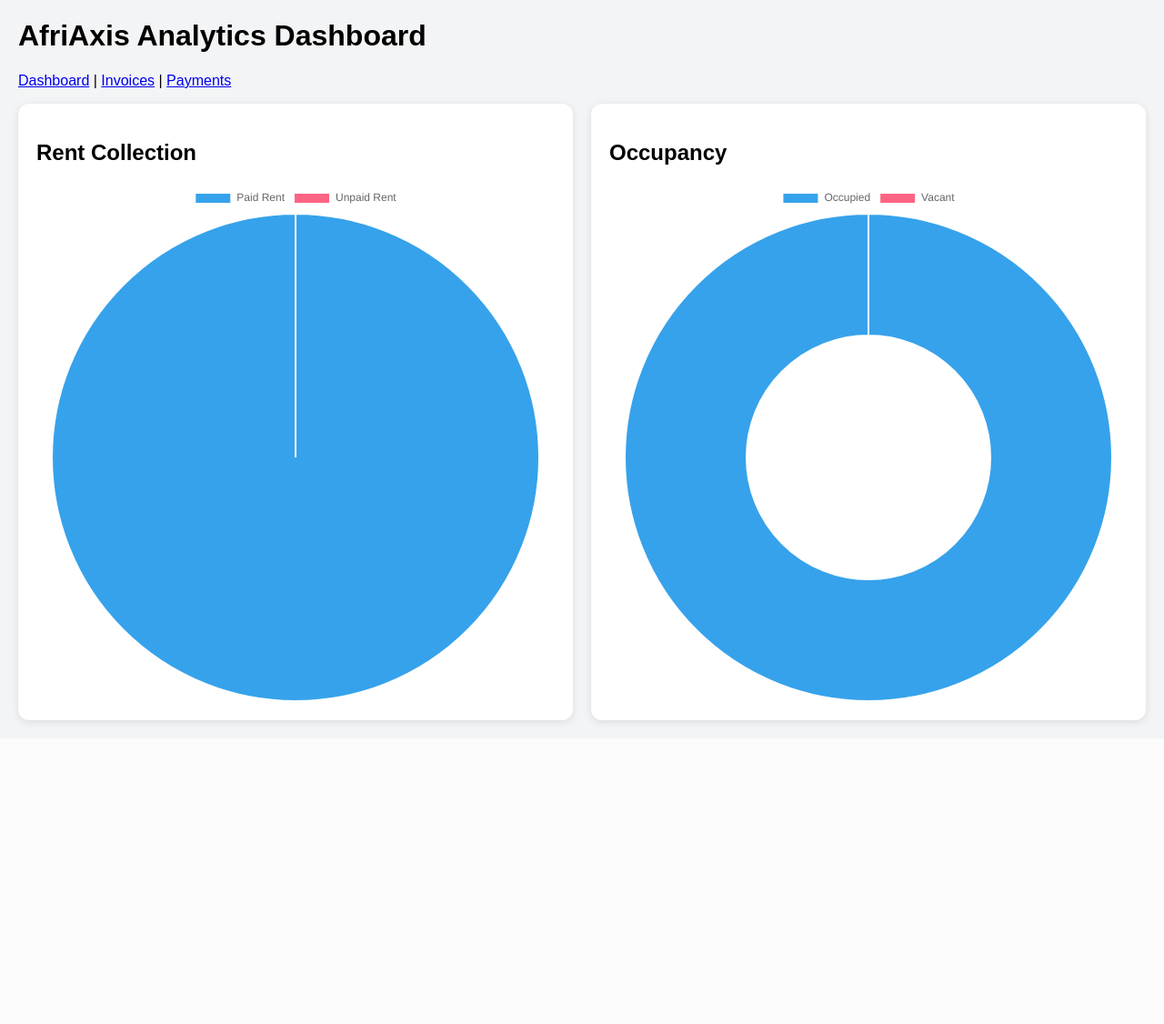
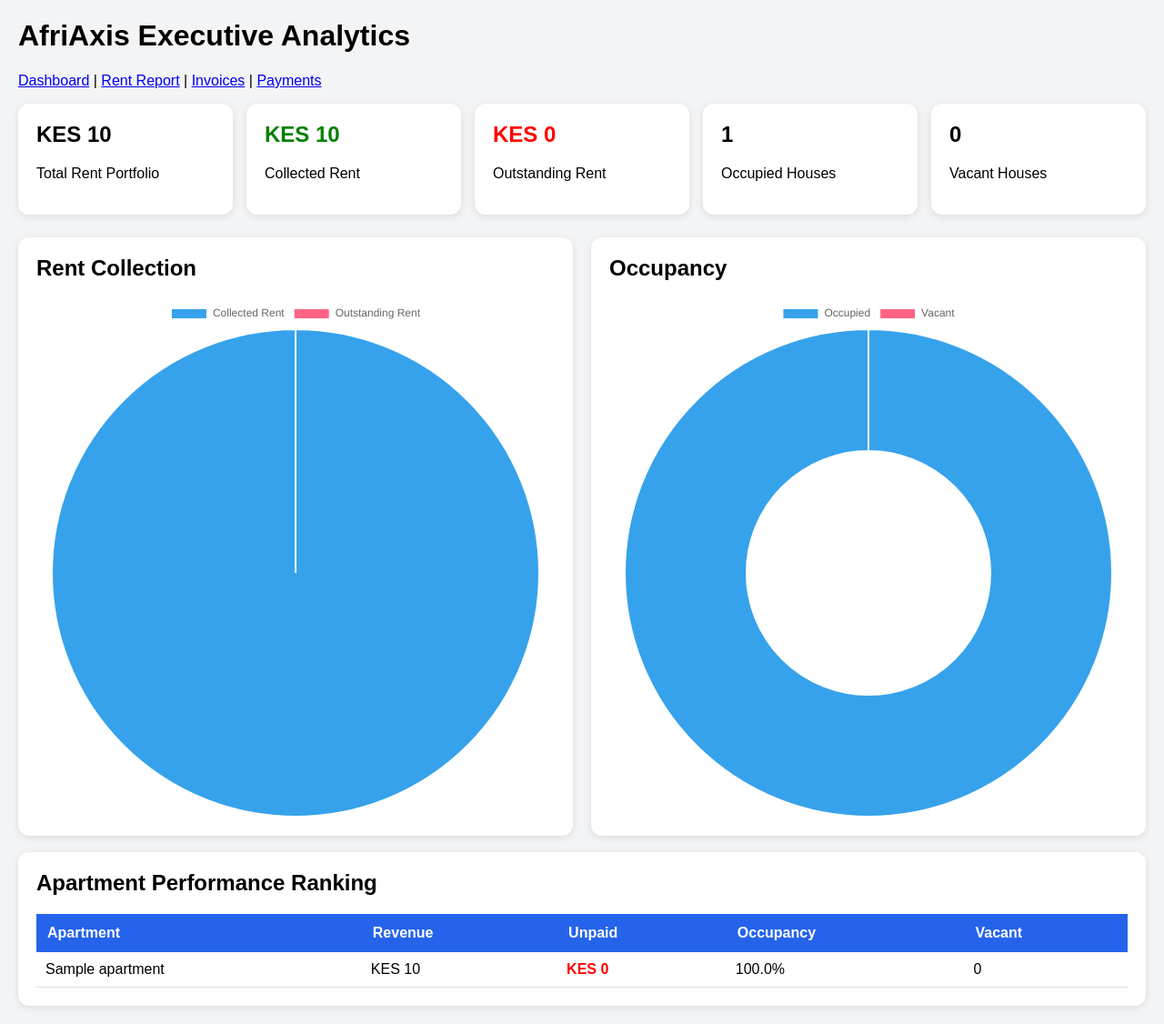
Before and after one commit to pascalnjosh/AfriAxis-Group, a Django app: page /dashboard/charts/ in a window 1280 px wide. Shown: the whole page at 91% size. Before the commit the page ends 798 px from the top, so only its background shows below. Run offline with Django 5.2, Linux system fonts and the light colour scheme; tables that the repository leaves empty hold one stand-in row (values such as "Sample post").

Commit message:
Improve executive analytics dashboard

```diff
--- a/dashboard/views.py
+++ b/dashboard/views.py
@@ -103,6 +103,7 @@ def md_dashboard(request):
         "occupied_houses": occupied_houses,
 
         "vacant_houses": vacant_houses,
+        "apartment_performance": apartment_performance(),
 
         "occupancy_rate": occupancy_rate,
 
@@ -203,6 +204,7 @@ def vacant_houses_page(request):
         "dashboard/vacant_houses.html",
         {
             "vacant_houses": vacant_houses,
+        "apartment_performance": apartment_performance(),
             "vacant_count": vacant_houses.count(),
         }
     )
@@ -273,5 +275,66 @@ def charts_page(request):
             "total_houses": total_houses,
             "occupied_houses": occupied_houses,
             "vacant_houses": vacant_houses,
+        "apartment_performance": apartment_performance(),
         }
     )
+
+from django.db.models import Count
+
+
+def apartment_performance():
+
+    apartments = Apartment.objects.all()
+
+    performance = []
+
+    for apartment in apartments:
+
+        houses = House.objects.filter(
+            apartment=apartment
+        )
+
+        total_houses = houses.count()
+
+        occupied = houses.filter(
+            occupied=True
+        ).count()
+
+        vacant = houses.filter(
+            occupied=False
+        ).count()
+
+        revenue = Rent.objects.filter(
+            house__apartment=apartment
+        ).aggregate(
+            total=Sum("amount")
+        )["total"] or 0
+
+        unpaid = Rent.objects.filter(
+            house__apartment=apartment,
+            paid=False
+        ).aggregate(
+            total=Sum("amount")
+        )["total"] or 0
+
+        if total_houses > 0:
+            occupancy = round(
+                (occupied / total_houses) * 100,
+                2
+            )
+        else:
+            occupancy = 0
+
+        performance.append({
+            "name": apartment.name,
+            "revenue": revenue,
+            "unpaid": unpaid,
+            "occupancy": occupancy,
+            "vacant": vacant,
+        })
+
+    return sorted(
+        performance,
+        key=lambda x: x["revenue"],
+        reverse=True
+    )
--- a/templates/dashboard/charts.html
+++ b/templates/dashboard/charts.html
@@ -2,6 +2,8 @@
 <html>
 <head>
 <title>AfriAxis Analytics</title>
+
+<meta name="viewport" content="width=device-width, initial-scale=1.0">
 
 <script src="https://cdn.jsdelivr.net/npm/chart.js"></script>
 
@@ -10,6 +12,13 @@ body{
     font-family:Arial;
     background:#f3f4f6;
     margin:20px;
+}
+
+.kpis{
+    display:grid;
+    grid-template-columns:repeat(auto-fit,minmax(220px,1fr));
+    gap:15px;
+    margin-bottom:25px;
 }
 
 .grid{
@@ -24,19 +33,53 @@ body{
     border-radius:12px;
     box-shadow:0 2px 8px rgba(0,0,0,0.1);
 }
+
+.card h2{
+    margin-top:0;
+}
+
+table{
+    width:100%;
+    border-collapse:collapse;
+    background:white;
+}
+
+th{
+    background:#2563eb;
+    color:white;
+    padding:12px;
+    text-align:left;
+}
+
+td{
+    padding:10px;
+    border-bottom:1px solid #ddd;
+}
+
+.red{color:red;font-weight:bold;}
+.green{color:green;font-weight:bold;}
 </style>
 
 </head>
 
 <body>
 
-<h1>AfriAxis Analytics Dashboard</h1>
+<h1>AfriAxis Executive Analytics</h1>
 
 <p>
 <a href="/dashboard/">Dashboard</a> |
+<a href="/dashboard/rent-report/">Rent Report</a> |
 <a href="/billing/invoices/">Invoices</a> |
 <a href="/payments/">Payments</a>
 </p>
+
+<div class="kpis">
+<div class="card"><h2>KES {{ total_rent }}</h2><p>Total Rent Portfolio</p></div>
+<div class="card"><h2 class="green">KES {{ paid_rent }}</h2><p>Collected Rent</p></div>
+<div class="card"><h2 class="red">KES {{ unpaid_rent }}</h2><p>Outstanding Rent</p></div>
+<div class="card"><h2>{{ occupied_houses }}</h2><p>Occupied Houses</p></div>
+<div class="card"><h2>{{ vacant_houses }}</h2><p>Vacant Houses</p></div>
+</div>
 
 <div class="grid">
 
@@ -52,11 +95,38 @@ body{
 
 </div>
 
+<br>
+
+<div class="card">
+<h2>Apartment Performance Ranking</h2>
+
+<table>
+<tr>
+<th>Apartment</th>
+<th>Revenue</th>
+<th>Unpaid</th>
+<th>Occupancy</th>
+<th>Vacant</th>
+</tr>
+
+{% for item in apartment_performance %}
+<tr>
+<td>{{ item.name }}</td>
+<td>KES {{ item.revenue }}</td>
+<td class="red">KES {{ item.unpaid }}</td>
+<td>{{ item.occupancy }}%</td>
+<td>{{ item.vacant }}</td>
+</tr>
+{% endfor %}
+
+</table>
+</div>
+
 <script>
 new Chart(document.getElementById("rentChart"), {
     type: "pie",
     data: {
-        labels: ["Paid Rent", "Unpaid Rent"],
+        labels: ["Collected Rent", "Outstanding Rent"],
         datasets: [{
             data: [{{ paid_rent }}, {{ unpaid_rent }}]
         }]
```
